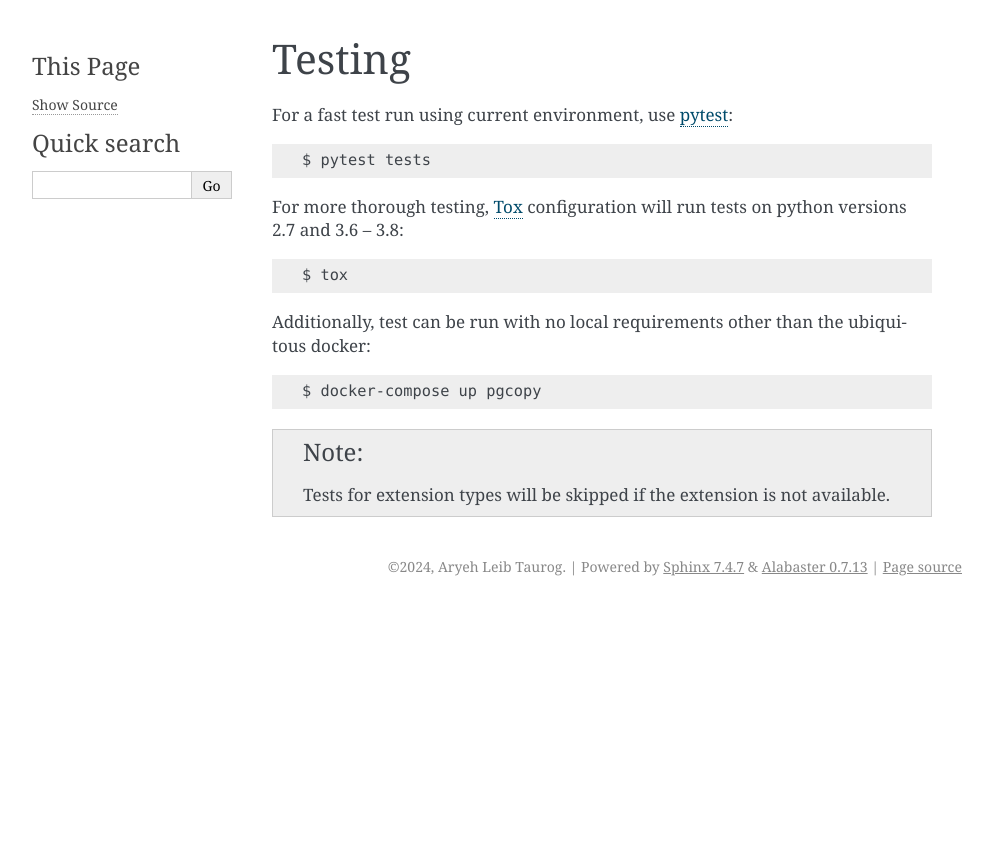
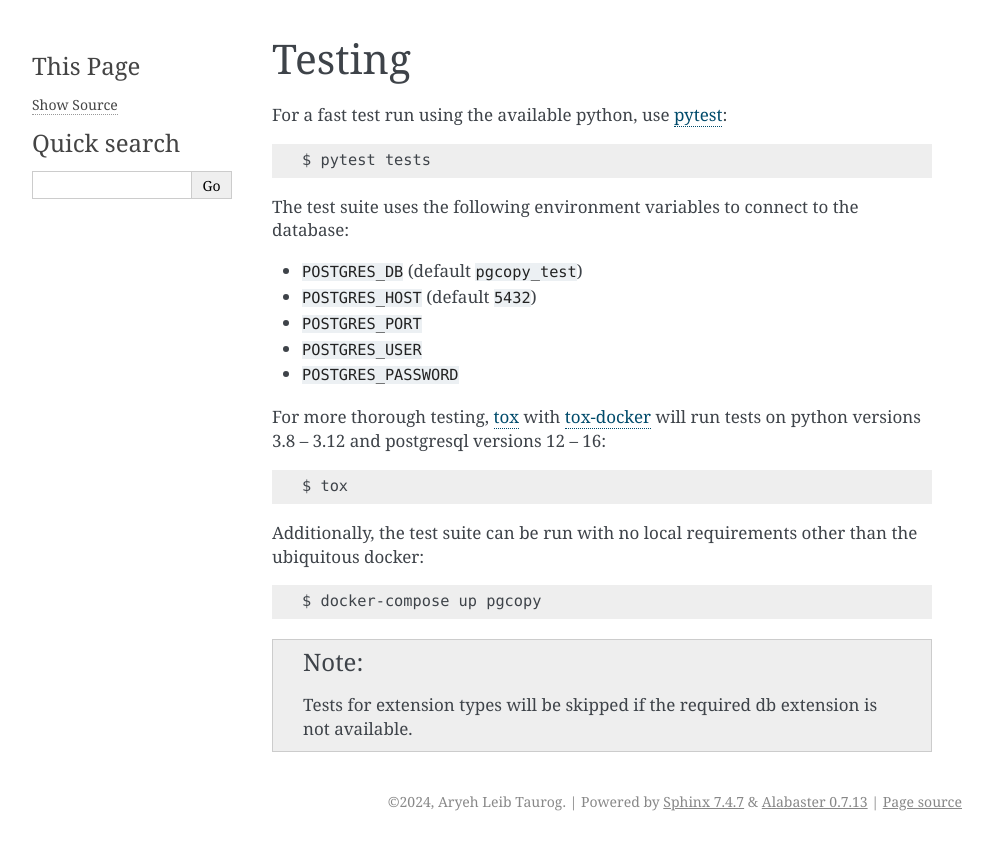
Before and after one commit to altaurog/pgcopy, a Sphinx documentation site: the page built from docs/testing.rst, in a window 1280 px wide. Shown: the top 850 px of the page, without its empty margins (148-1141 px from the left). Built offline with Sphinx 7.4.7, drawn with Linux system fonts in a browser that asks for light colours.

Commit message:
docs: tweak docs

```diff
--- a/CHANGELOG.rst
+++ b/CHANGELOG.rst
@@ -5,7 +5,8 @@ Changelog
 14 Mar, 2024
 
 * Ability to extend CopyManager type support by subclassing
-* Add support for ``vector`` datatype (thanks William Burklund)
+* Add support for `vector <https://github.com/pgvector/pgvector>`_ datatype
+  (thanks William Burklund)
 * Add support for mixed-case table and column names
 * Raise exceptions from :py:meth:`pgcopy.CopyManager.threading_copy`
 * Remove official support for Python 2
--- a/docs/testing.rst
+++ b/docs/testing.rst
@@ -1,25 +1,36 @@
 Testing
 --------
 
-For a fast test run using current environment, use pytest_::
+For a fast test run using the available python, use pytest_::
 
     $ pytest tests
 
-For more thorough testing, Tox_ configuration will run tests on python
-versions 2.7 and 3.6 -- 3.8::
+The test suite uses the following environment variables to connect to the
+database:
+
+* ``POSTGRES_DB`` (default ``pgcopy_test``)
+* ``POSTGRES_HOST`` (default ``5432``)
+* ``POSTGRES_PORT``
+* ``POSTGRES_USER``
+* ``POSTGRES_PASSWORD``
+
+
+For more thorough testing, tox_ with tox-docker_ will run tests on python
+versions 3.8 -- 3.12 and postgresql versions 12 -- 16::
 
     $ tox
 
-Additionally, test can be run with no local requirements other than the
-ubiquitous docker::
+Additionally, the test suite can be run with no local requirements other
+than the ubiquitous docker::
 
     $ docker-compose up pgcopy
 
 .. note::
 
-    Tests for extension types will be skipped if the extension is not
+    Tests for extension types will be skipped if the required db extension is not
     available.
 
 
 .. _pytest: https://pypi.org/project/pytest/
-.. _Tox: https://tox.readthedocs.io/en/latest/
+.. _tox: https://tox.wiki
+.. _tox-docker: https://tox-docker.readthedocs.io
```
Also changed, not shown: docs/datatypes.rst (+8 -5 lines).
